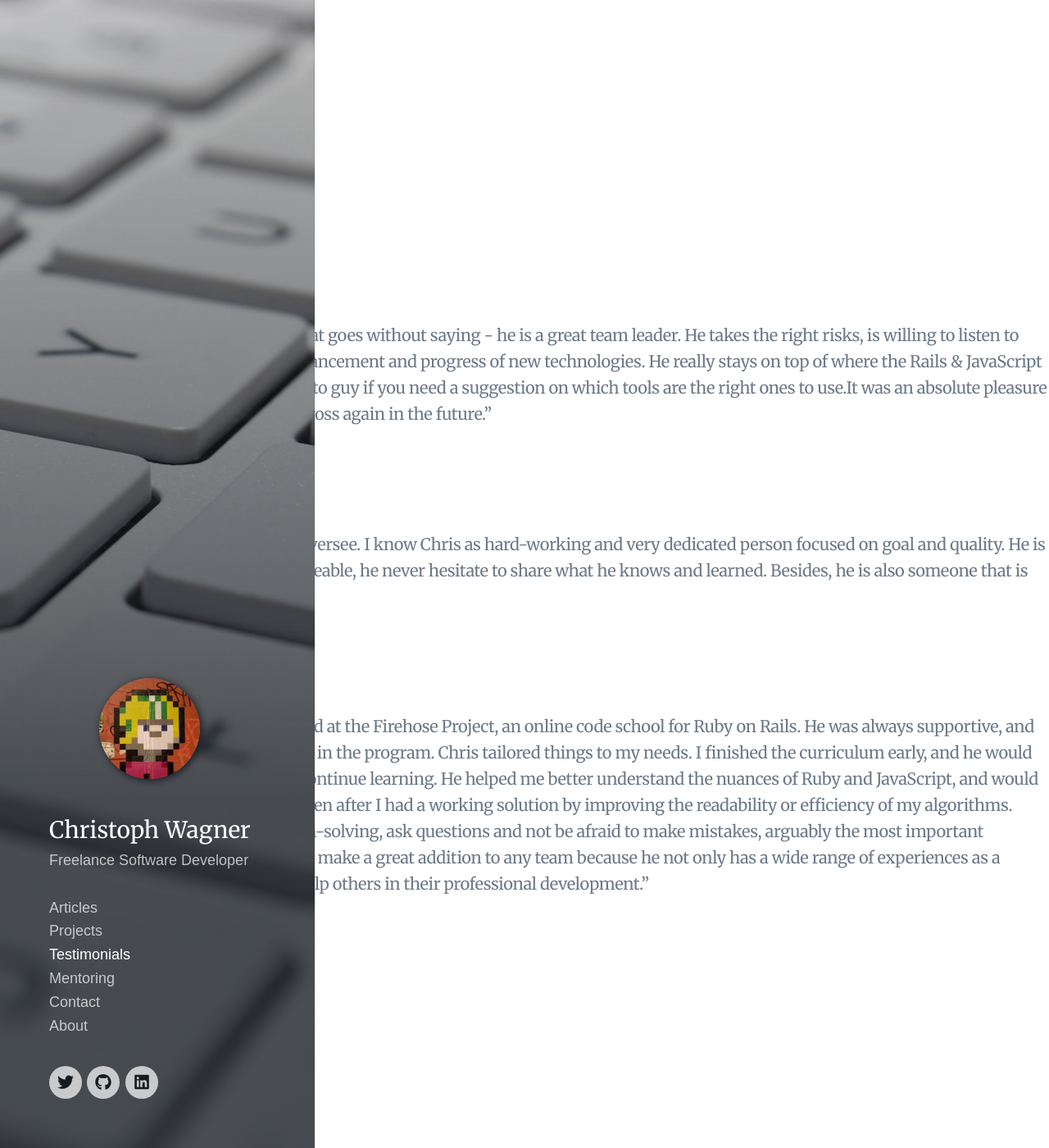
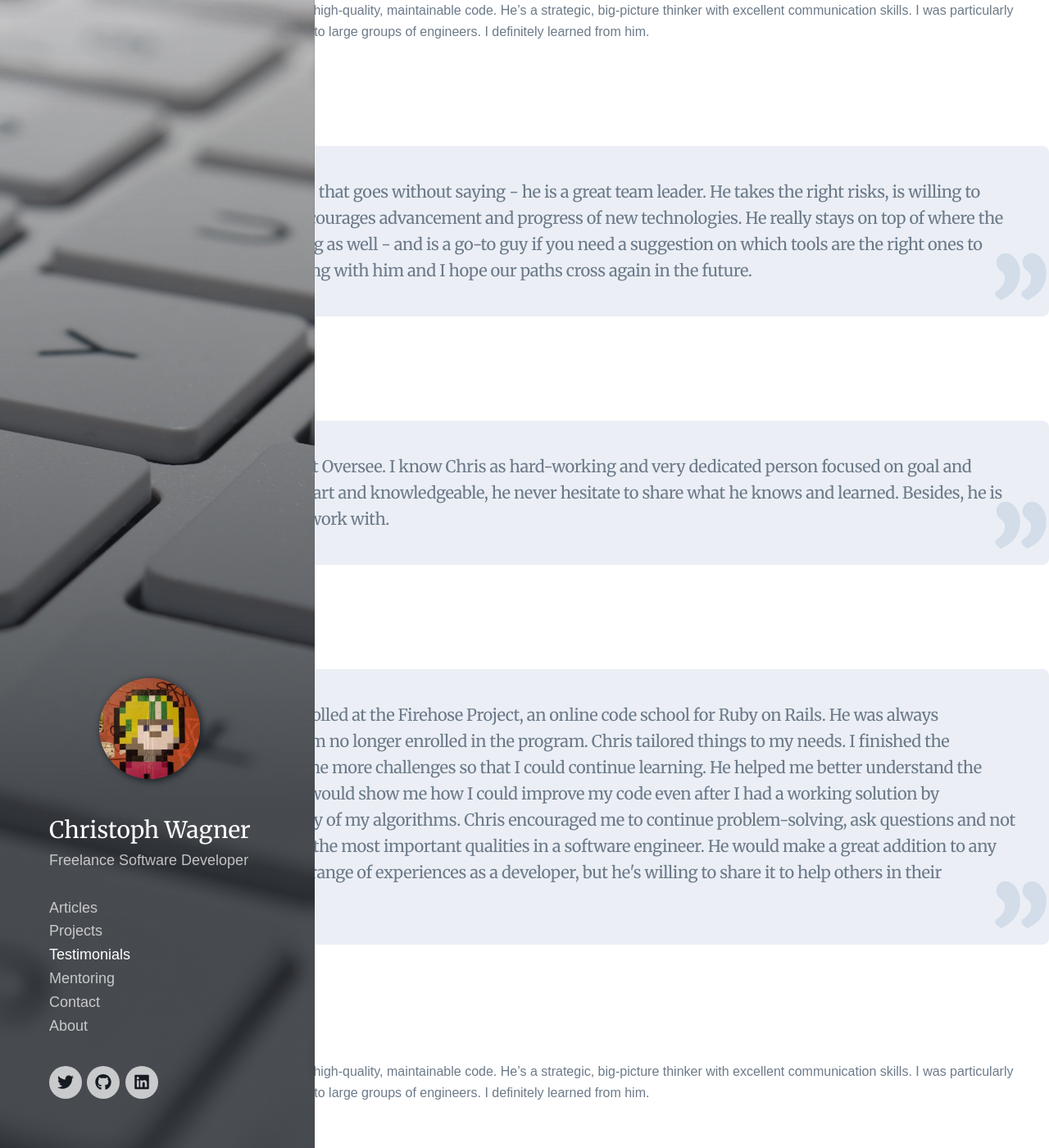
Before and after one commit to PandaWhisperer/pandawhisperer.github.io, a Jekyll site: the page built from _pages/testimonials.md, in a window 1280 px wide and 1400 px high. Shown: the whole window at 82% size. Built offline with Jekyll 4.4.1, drawn with Linux system fonts in a browser that asks for light colours; nearby versions of some CDN libraries; some web fonts are replaced; some of the changed text lies outside the part shown.

Commit message:
Use speech bubbles on testimonials page

```diff
--- a/_pages/testimonials.md
+++ b/_pages/testimonials.md
@@ -32,7 +32,7 @@
       Chris was my mentor while I was enrolled at the Firehose Project, an online code school for Ruby on Rails. He was always supportive, and still is even though I’m no longer enrolled in the program. Chris tailored things to my needs. I finished the curriculum early, and he would give me more challenges so that I could continue learning. He helped me better understand the nuances of Ruby and JavaScript, and would show me how I could improve my code even after I had a working solution by improving the readability or efficiency of my algorithms. Chris encouraged me to continue problem-solving, ask questions and not be afraid to make mistakes, arguably the most important qualities in a software engineer. He would make a great addition to any team because he not only has a wide range of experiences as a developer, but he's willing to share it to help others in their professional development.
 ---
 {% for testimonial in page.testimonials %}
-> &ldquo;{{ testimonial.quote | strip }}&rdquo;
+<blockquote class="speech-bubble"><p>{{ testimonial.quote | strip }}</p></blockquote>
 
 <div class="author">
   <img src="{{ testimonial.image }}" alt="{{ testimonial.author }}"/>
```
